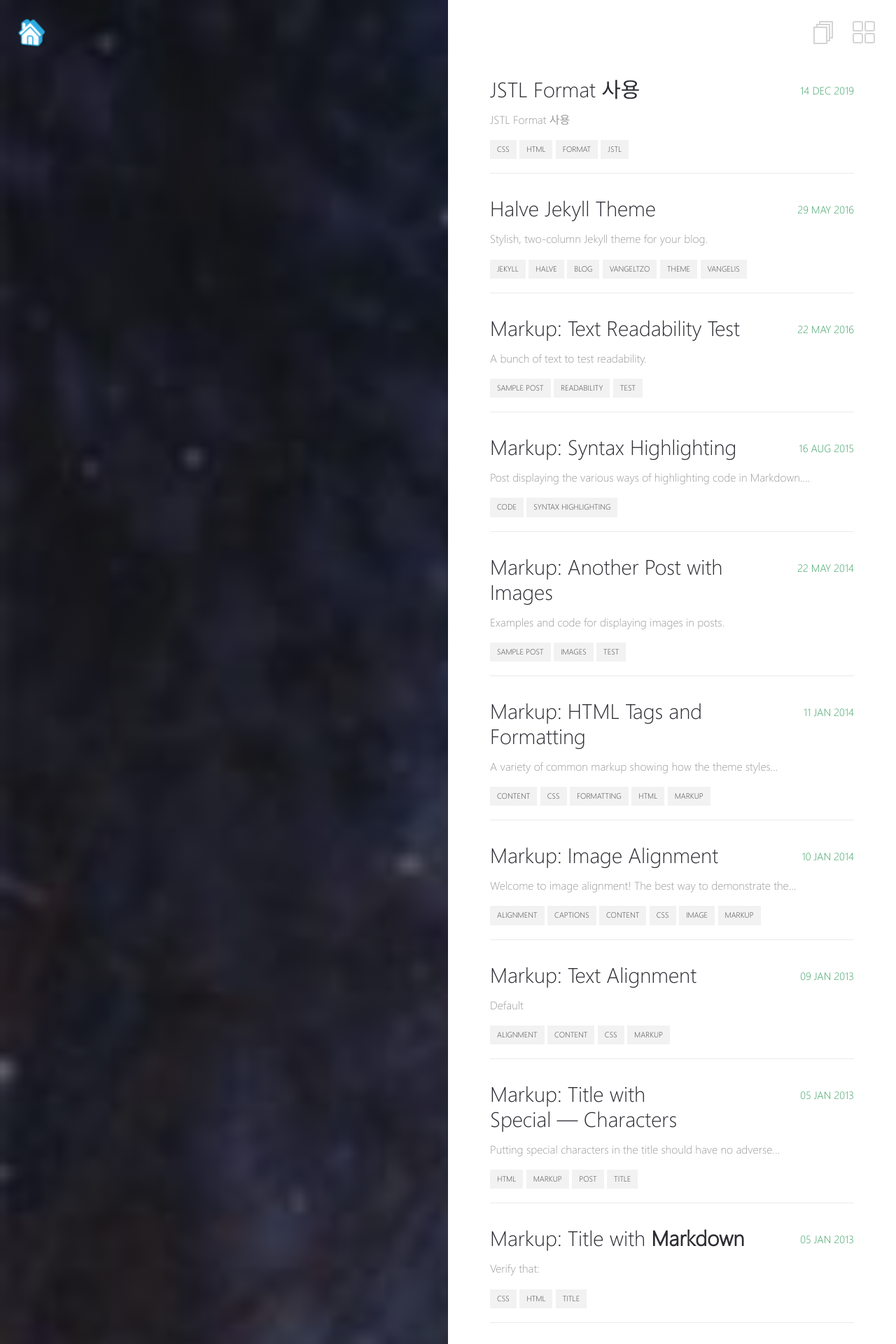
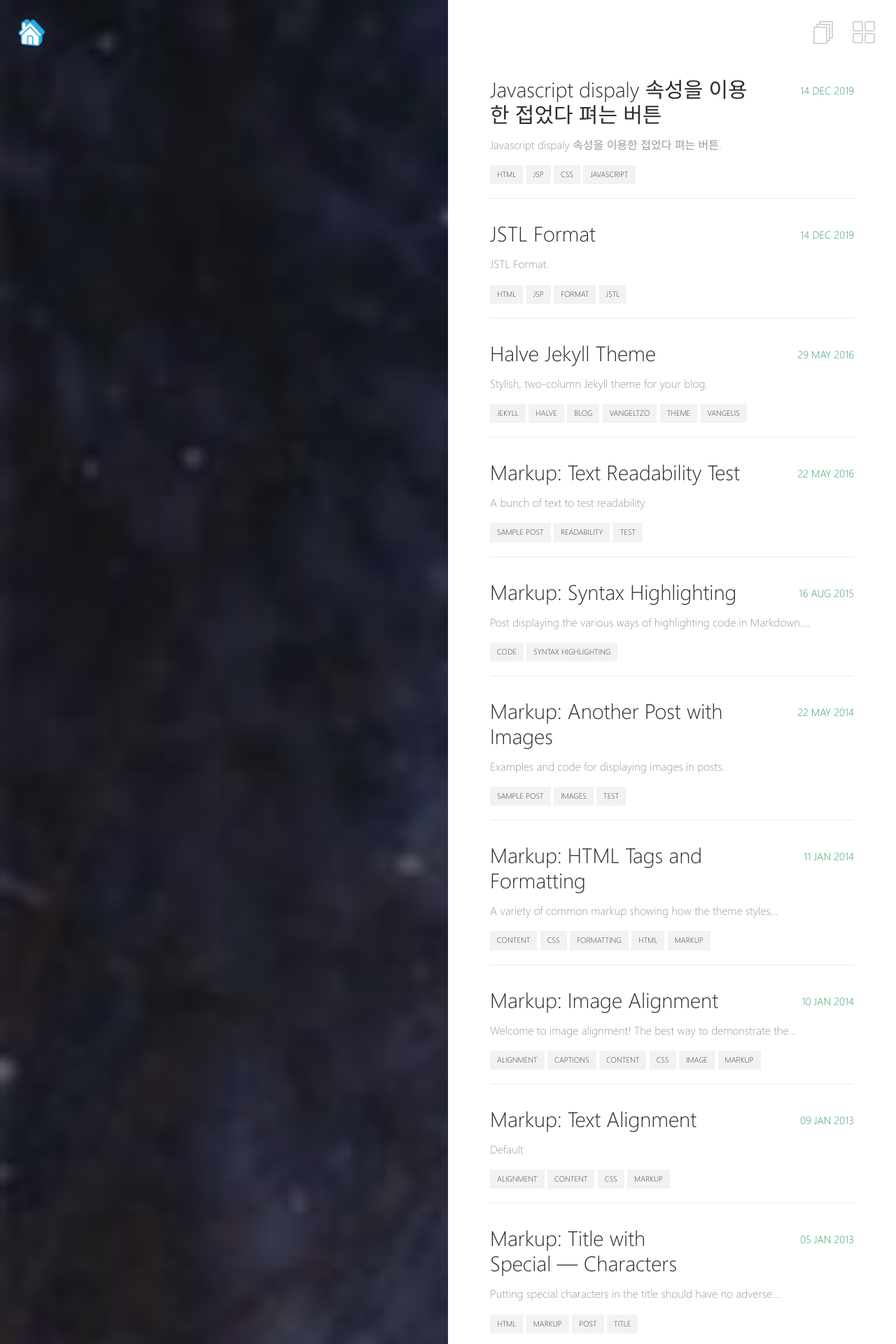
Before and after one commit to songchimin/songchimin, a Jekyll site: the page built from _pages/posts.md, in a window 1280 px wide. Shown: the top 1920 px of the page at 70% size. Built offline with Jekyll 4.4.1, drawn with Linux system fonts in a browser that asks for light colours; some of the changed text lies outside the part shown.

Commit message:
게시물 추가

````diff
--- a/_posts/2019-12-14-JSTL-Format.md
+++ b/_posts/2019-12-14-JSTL-Format.md
@@ -1,16 +1,17 @@
 ---
 layout: post
-title: "JSTL Format 사용"
+title: "JSTL Format"
 categories:
   - Markup
 tags:
-  - css
+#  - css
   - html
+  - jsp
   - format
   - jstl
 ---
 
-## JSTL Format 사용
+## JSTL Format.
 
 ### Source
 
--- /dev/null
+++ b/_posts/2019-12-14-display-button.md
@@ -0,0 +1,62 @@
+---
+layout: post
+title: "Javascript dispaly 속성을 이용한 접었다 펴는 버튼"
+categories:
+  - Markup
+tags:
+  - html
+  - jsp
+  - css
+  - javascript
+---
+
+## Javascript dispaly 속성을 이용한 접었다 펴는 버튼.
+
+### Source
+
+Step1. Style
+```html
+<style>
+  .menu a{cursor:pointer;}
+  .menu .hide{display:none;}
+</style>
+```
+
+<br>
+
+Step2. Javascript
+```html
+<script type="text/javascript">
+
+$(document).ready(function(){
+    // menu 클래스 바로 하위에 있는 a 태그를 클릭했을때
+    $(".menu>button").click(function(){
+    	var submenu = $(this).next("ul");
+            // submenu 가 화면상에 보일때는 위로 보드랍게 접고 아니면 아래로 보드랍게 펼치기
+            if( submenu.is(":visible") ){
+                submenu.slideUp();
+                $("#tab").text("▼");
+            }else{
+                submenu.slideDown();
+                $("#tab").text("▲");
+            }
+        });
+    });
+</script>
+```
+
+<br>
+
+Step3. body 구현
+```html
+<li class="menu" style="list-style: none; align-content: center;">
+  <button class="btn btn-outline-primary" type="button" onclick="" style="margin-bottom: 15px;" id="tab">▼</button>
+
+	<ul class="hide" style="list-style: none; text-align: left; padding:0; margin: 0;">
+		<li>
+			숨겨진 부분
+		</li>
+	</ul>
+</li>
+
+```
````
